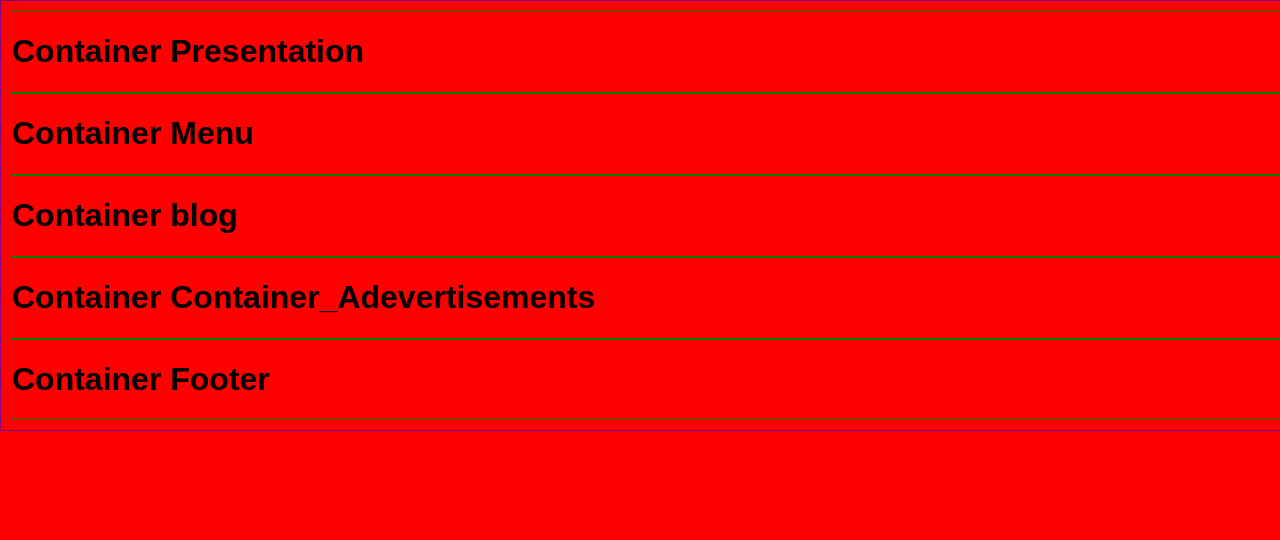
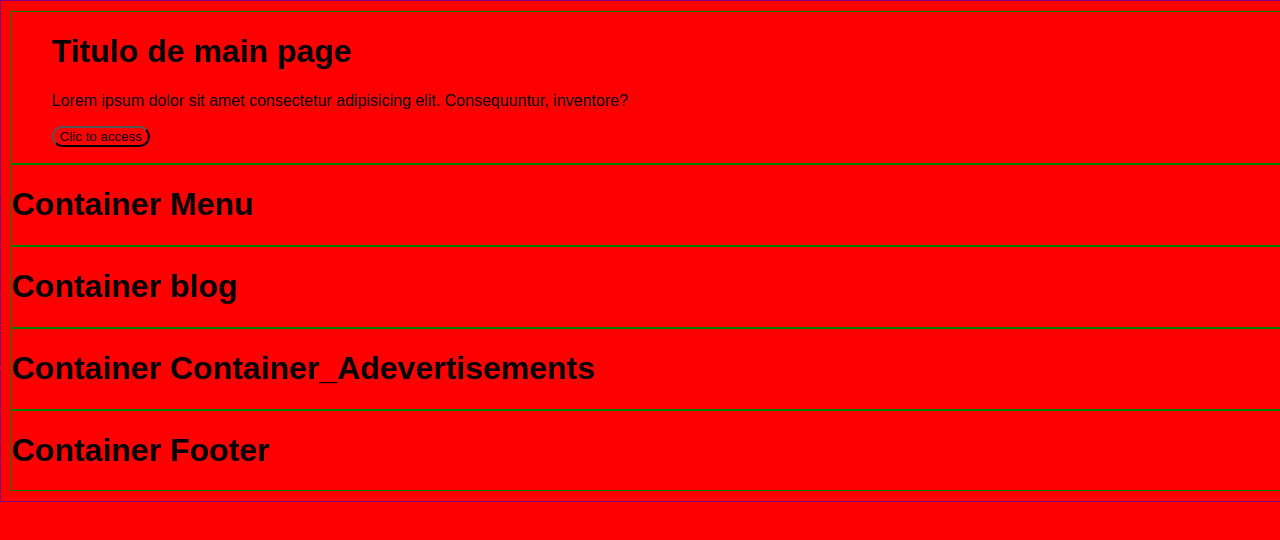
Before and after one commit to danielcarz/ClickFuturo, a React (Vite) app in the folder Client/: page / in a window 1280 px wide. Shown: the top 540 px of the page. Built offline with nearby package versions, Linux system fonts and the light colour scheme.

Commit message:
ADD: button component has been incoporated into the presentation component

```diff
--- a/Client/src/Pages/1.0-Page_MainPage/Containers/2.0-Container_Presentation.jsx
+++ b/Client/src/Pages/1.0-Page_MainPage/Containers/2.0-Container_Presentation.jsx
@@ -1,5 +1,9 @@
 //SASS
 import '../../../Sass/Pages/1.0-Page_MainPage/Containers/2.0-SASS-Container_Presentation.scss'
+
+
+//ui ux compoenents
+import { ButtonAccess } from '../../Components/Ui-Ux/index.js';
 
 
 export const Container_Presentation = () => {
@@ -7,7 +11,23 @@ export const Container_Presentation = () => {
     return(
 
         <div className = "container_presentation">
-            <h1> Container Presentation </h1>
+
+            <figure>
+                <div>
+
+                    <h1>Titulo de main page</h1>
+
+                    <p>Lorem ipsum dolor sit amet consectetur adipisicing elit. Consequuntur, inventore?</p>
+
+                </div>
+
+                <div>
+
+                    <ButtonAccess> Clic to access </ButtonAccess>
+
+                </div>
+
+            </figure>
 
         </div>
     )
--- a/Client/src/Pages/Components/Ui-Ux/index.js
+++ b/Client/src/Pages/Components/Ui-Ux/index.js
@@ -2,3 +2,6 @@
 
 //Layout
 export * from './Layout.jsx';
+
+//button access
+export * from './Button_access.jsx';
```
